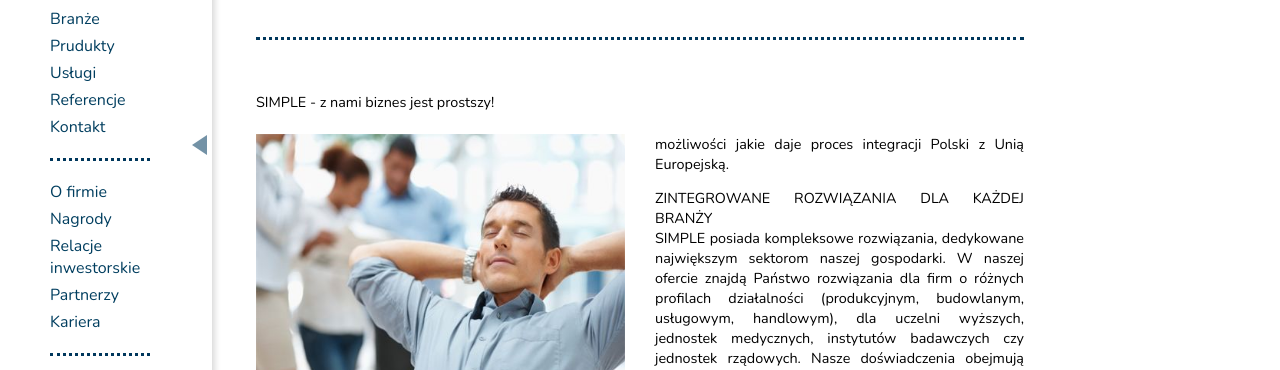
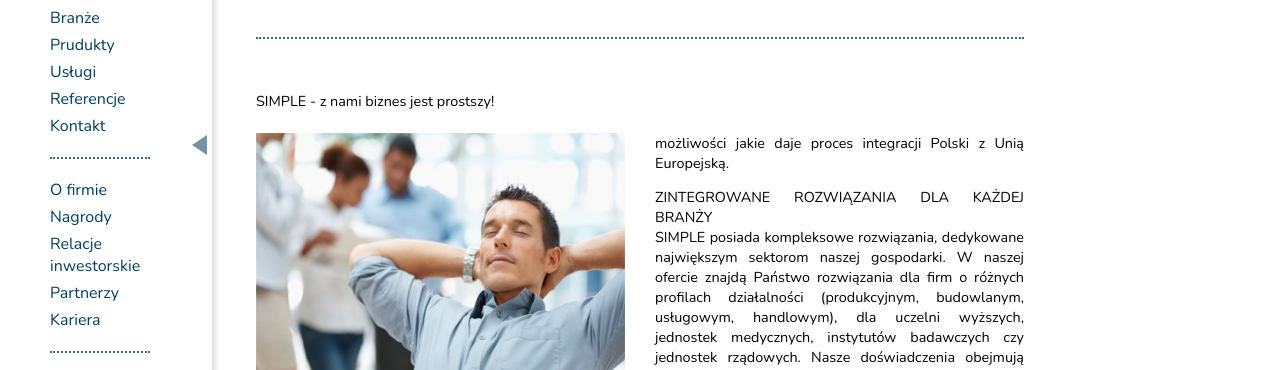
Before and after one commit to andrew362/Ideo, a plain HTML site: page index.html in a window 1280 px wide. Shown: the part 270-640 px from the top of the page. Drawn offline with nearby package versions, Linux system fonts and the light colour scheme.

Commit message:
Update custom.css

```diff
--- a/css/custom.css
+++ b/css/custom.css
@@ -232,10 +232,10 @@ main section article p span {
 
 .line-dotted {
     border: none;
-    border-top: 3px dotted #00375c;
+    border-top: 2px dotted #416a85;
     color: #fff;
     background-color: #fff;
-    height: 3px;
+    height: 2px;
     width: 100%;
     margin: 20px 0;
 }
```
